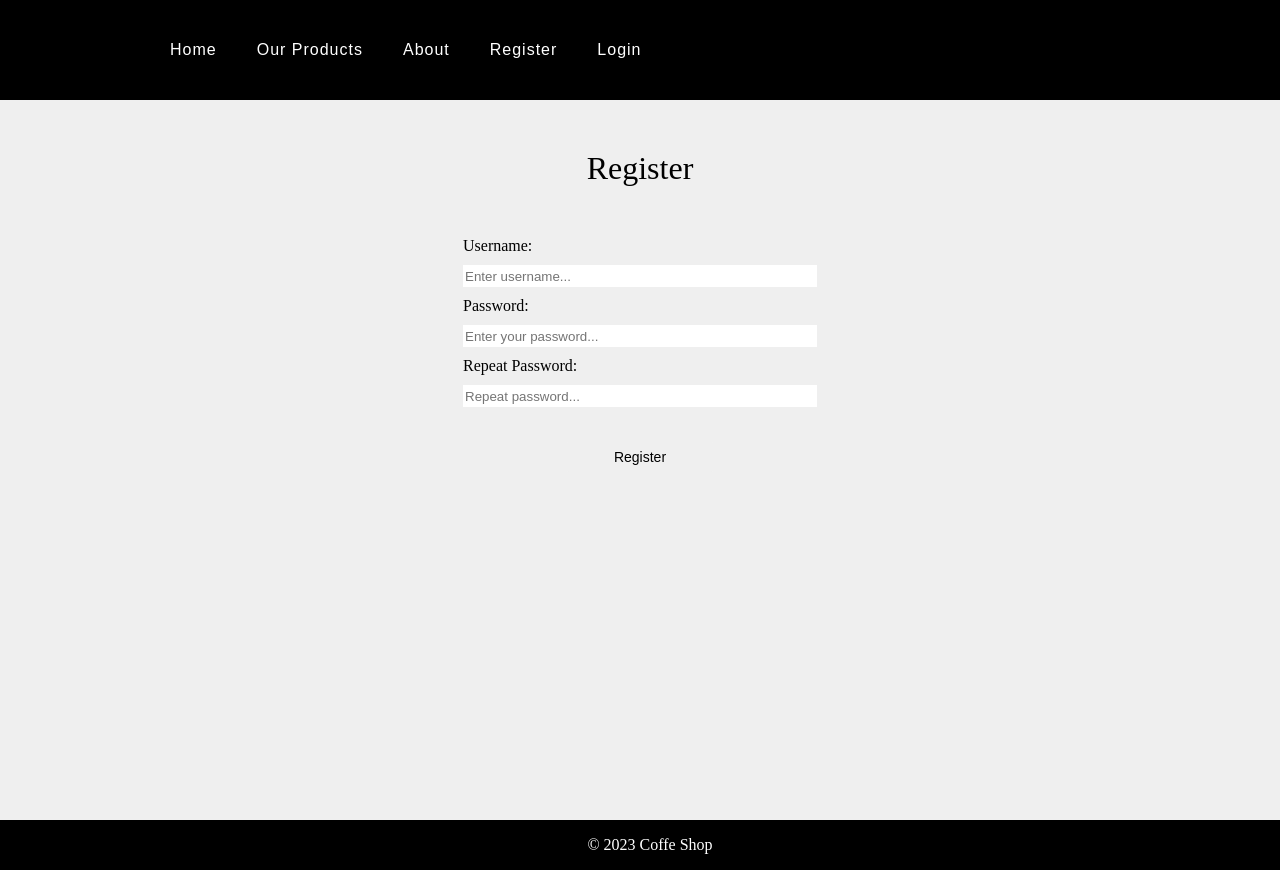
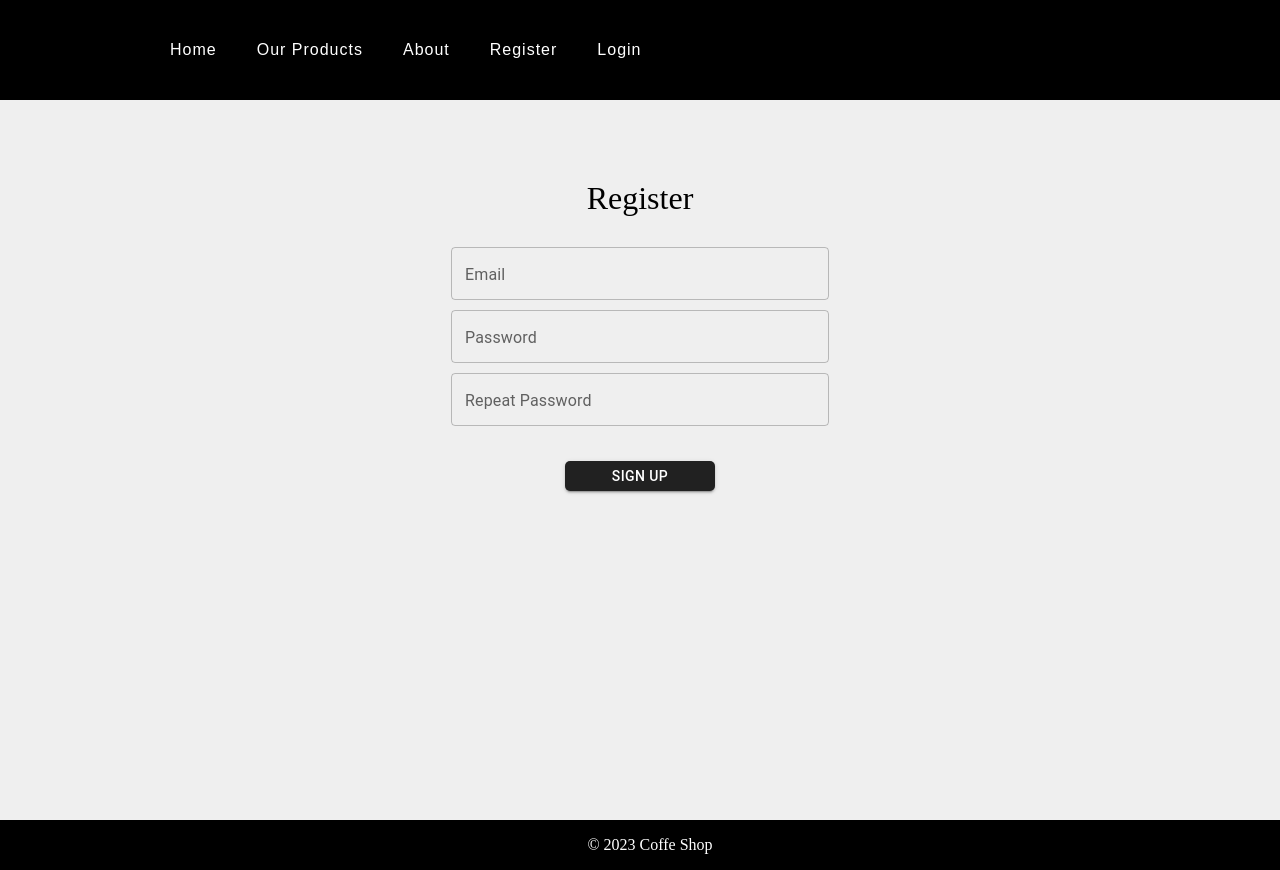
Before and after one commit to MarioAngelov2/Coffee-App, a React (Create React App) app in the folder app/: page /register in a window 1280 px wide. Built offline with nearby package versions, Linux system fonts and the light colour scheme.

Commit message:
add material ui form to register component

```diff
--- a/app/src/pages/Register.js
+++ b/app/src/pages/Register.js
@@ -5,6 +5,12 @@ import * as authService from "../services/authService";
 import { useContext } from "react";
 import { AuthContext } from "../context/AuthContext";
 import { useNavigate } from "react-router-dom";
+
+import Box from "@mui/material/Box";
+import TextField from "@mui/material/TextField";
+import Button from "@mui/material/Button";
+import { ThemeProvider } from "@mui/material/styles";
+import theme from "../theme/theme";
 
 function Register() {
   const { userLogin } = useContext(AuthContext);
@@ -18,6 +24,7 @@ function Register() {
     const email = formData.get("email");
     const password = formData.get("password");
     const repeatPass = formData.get("re-password");
+    console.log(repeatPass)
 
     if (password !== repeatPass) {
       alert("Password don't match");
@@ -30,27 +37,64 @@ function Register() {
   };
 
   return (
+    <ThemeProvider theme={theme}>
       <div className="register">
+        <Box
+          component="form"
+          autoComplete="off"
+          className="registerBox"
+          method="POST"
+          onSubmit={onSubmit}
+        >
           <h1>Register</h1>
-      <form id="register-form" method="POST" onSubmit={onSubmit}>
-        <label htmlFor="username">Username:</label>
-        <input name="email" placeholder="Enter username..." type="email" />
-        <label htmlFor="password">Password:</label>
-        <input
-          name="password"
-          placeholder="Enter your password..."
+          <TextField
+            label="Email"
+            type="email"
+            className="email-input"
+            inputProps={{ name: "email" }}
+          />
+          <TextField
+            label="Password"
             type="password"
+            className="password"
+            inputProps={{ name: "password" }}
           />
-        <label htmlFor="re-password">Repeat Password:</label>
-        <input
-          name="re-password"
-          placeholder="Repeat password..."
+          <TextField
+            label="Repeat Password"
             type="password"
+            className="re-password"
+            inputProps={{ name: "re-password" }}
           />
-        <button type="submit">Register</button>
-      </form>
+          <Button className="registerBtn" variant="contained" type="submit">
+            Sign Up
+          </Button>
+        </Box>
       </div>
+    </ThemeProvider>
   );
 }
 
 export default Register;
+
+// {
+//   /* <div className="register">
+//       <h1>Register</h1>
+//       <form id="register-form" method="POST" onSubmit={onSubmit}>
+//         <label htmlFor="username">Username:</label>
+//         <input name="email" placeholder="Enter username..." type="email" />
+//         <label htmlFor="password">Password:</label>
+//         <input
+//           name="password"
+//           placeholder="Enter your password..."
+//           type="password"
+//         />
+//         <label htmlFor="re-password">Repeat Password:</label>
+//         <input
+//           name="re-password"
+//           placeholder="Repeat password..."
+//           type="password"
+//         />
+//         <button type="submit">Register</button>
+//       </form>
+//     </div> */
+// }
```
Lines whose indentation alone changed are shown as unchanged.
